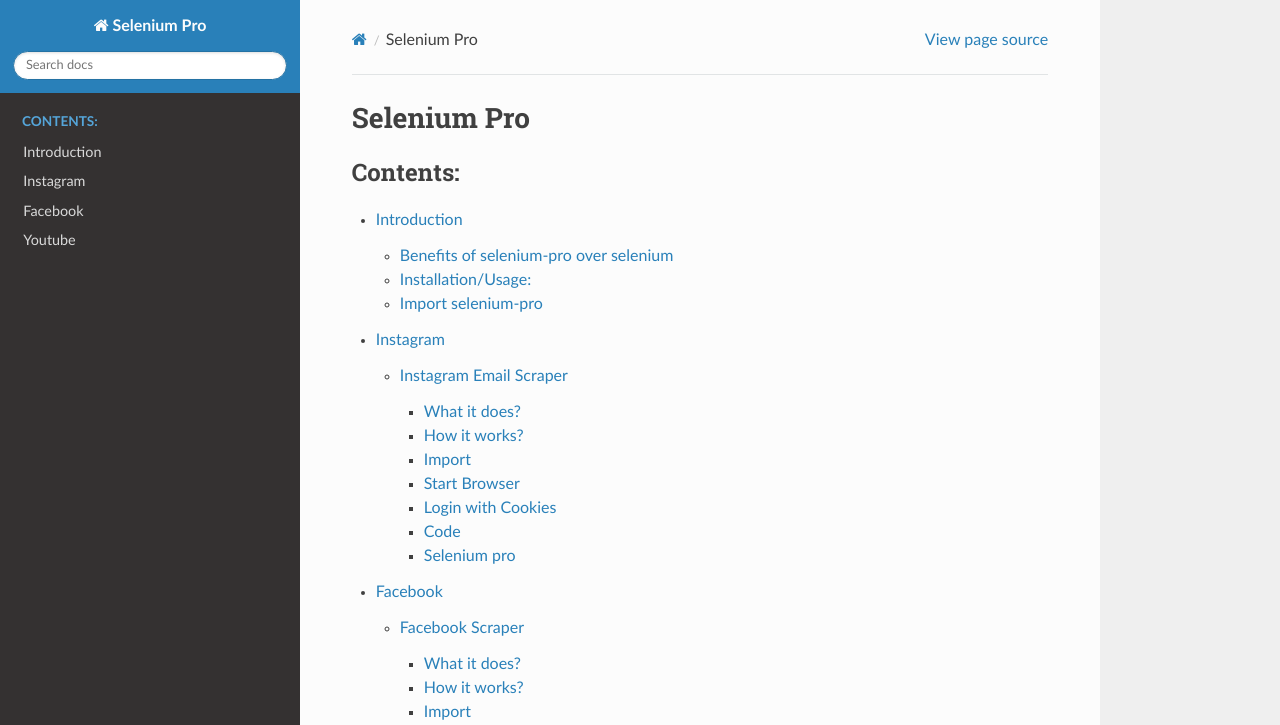
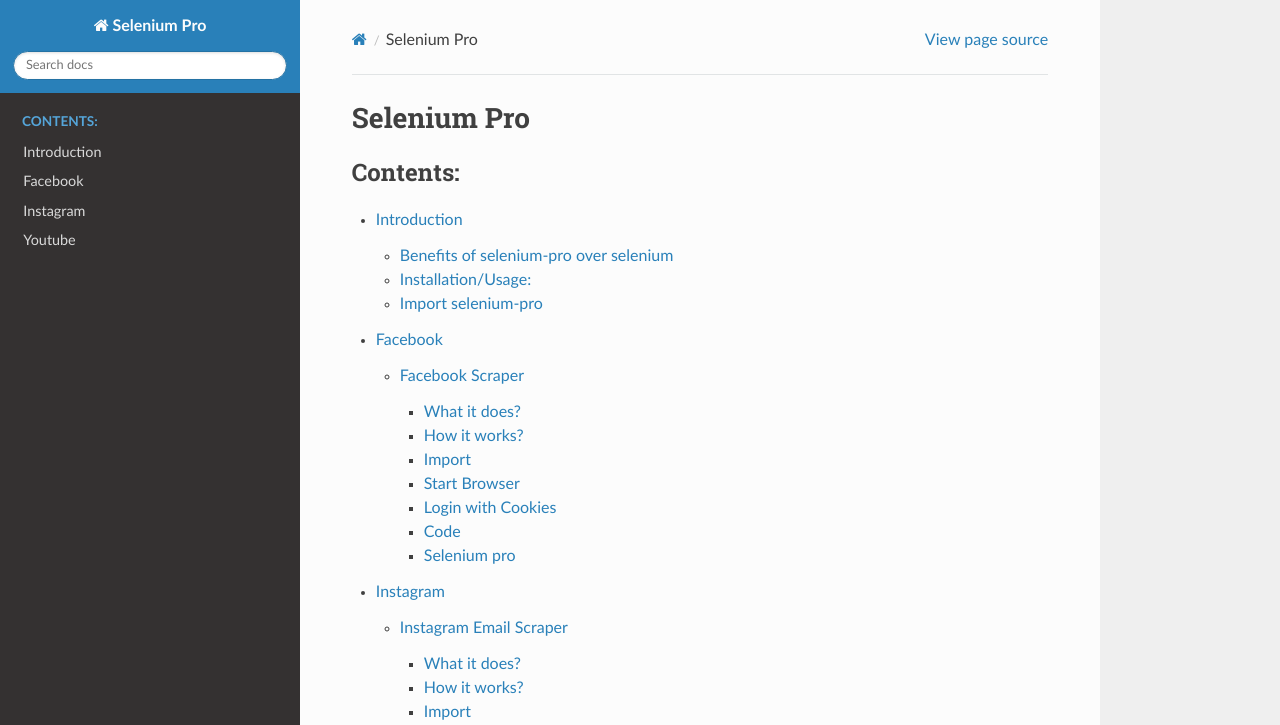
Before and after one commit to datakund/selenium-pro, a Sphinx documentation site: the page built from docs/source/index.rst, in a window 1280 px wide and 1261 px high. Shown: the top 725 px of the window. Built offline with Sphinx 7.4.7 and the Read the Docs theme 2.0.0, drawn with Linux system fonts in a browser that asks for light colours.

```diff
--- a/docs/source/index.rst
+++ b/docs/source/index.rst
@@ -11,6 +11,6 @@ Selenium Pro
    :caption: Contents:
 
    intro
+   Facebook Scraper
    Instagram Email Scraper
-   Facebook Scraper
    Youtube video comments
```
